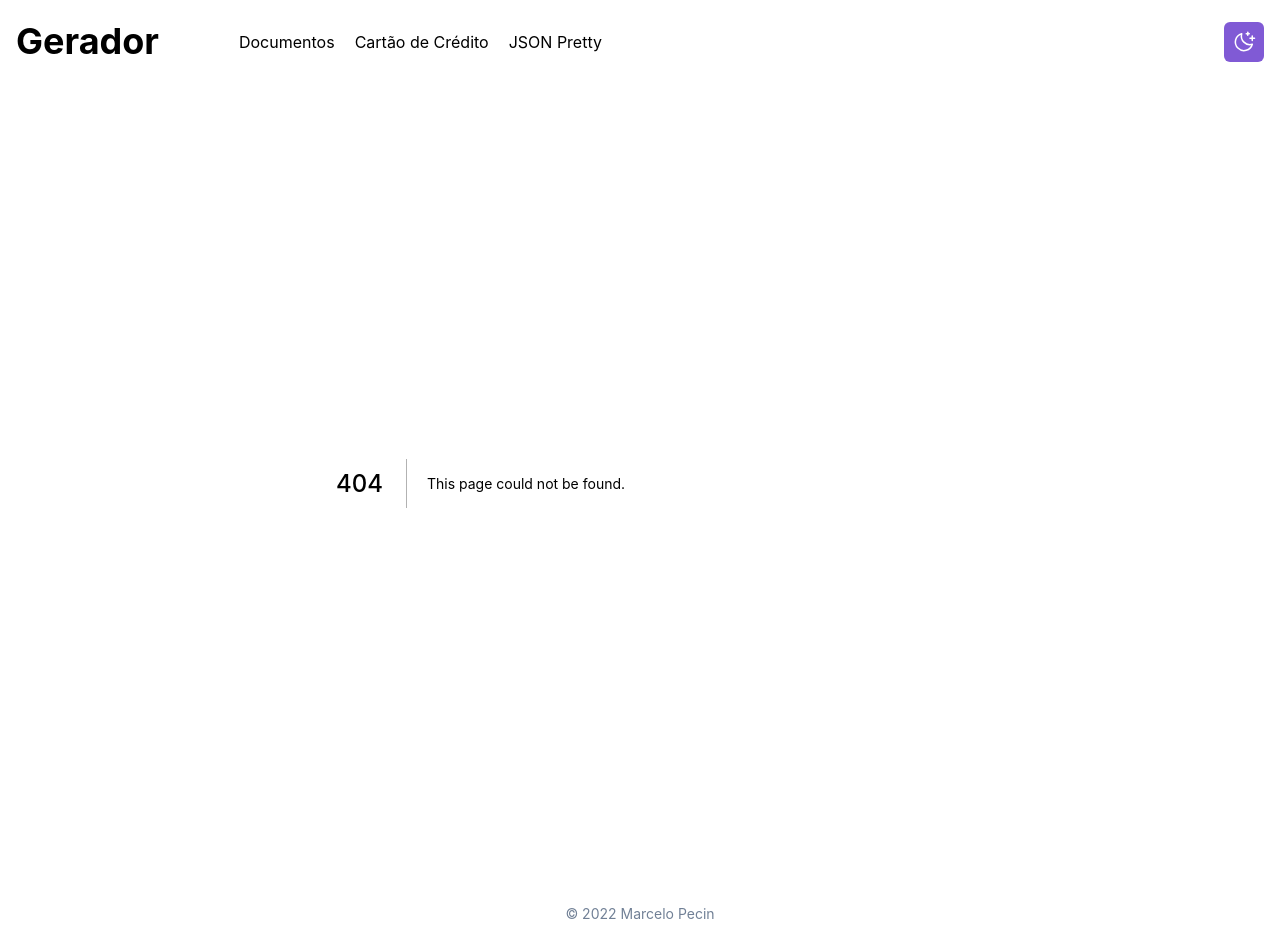
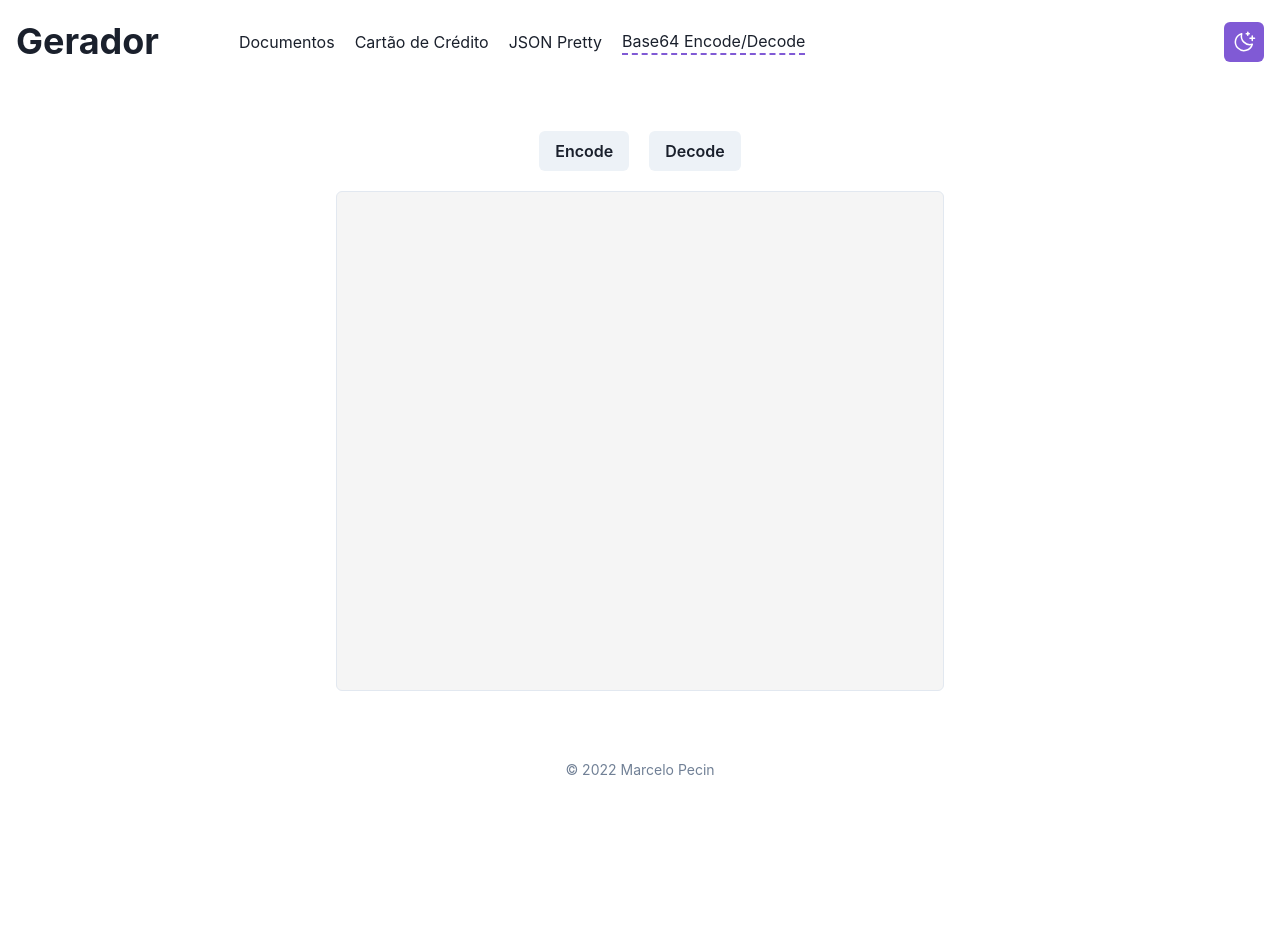
Before and after one commit to avuenja/gerador, a Next.js app: page /base64-encode-decode in a window 1280 px wide. Before the commit this address had no page. After the commit the page ends 800 px from the top, so only its background shows below. Built offline with nearby package versions, Linux system fonts and the light colour scheme.

Commit message:
feat: Base64 Encode e Decode

```diff
--- a/src/components/menu-mobile.tsx
+++ b/src/components/menu-mobile.tsx
@@ -66,6 +66,17 @@ const MobileMenu = () => {
             JSON Pretty
           </MenuItem>
         </NextLink>
+        <NextLink href="/base64-encode-decode" passHref>
+          <MenuItem
+            as={Link}
+            bg={isActive('/base64-encode-decode') ? bg : undefined}
+            color={isActive('/base64-encode-decode') ? color : undefined}
+            _active={{}}
+            _focus={{}}
+          >
+            Base64 Encode/Decode
+          </MenuItem>
+        </NextLink>
       </MenuList>
     </Menu>
   )
--- a/src/components/navbar.tsx
+++ b/src/components/navbar.tsx
@@ -27,6 +27,7 @@ const Navbar = () => {
               <NavLink href="/">Documentos</NavLink>
               <NavLink href="/credit-card">Cartão de Crédito</NavLink>
               <NavLink href="/json-pretty">JSON Pretty</NavLink>
+              <NavLink href="/base64-encode-decode">Base64 Encode/Decode</NavLink>
             </HStack>
           </Show>
         </HStack>
--- /dev/null
+++ b/src/pages/base64-encode-decode.tsx
@@ -0,0 +1,125 @@
+import React from 'react'
+import Head from 'next/head'
+import { motion } from 'framer-motion'
+import {
+  Button,
+  HStack,
+  Textarea,
+  useColorModeValue,
+  VStack,
+} from '@chakra-ui/react'
+
+const Base64EncodeDecode = () => {
+  const [text, setText] = React.useState('')
+  const [base64, setBase64] = React.useState('')
+  const [isInvalid, setIsInvalid] = React.useState(false)
+
+  const bg = useColorModeValue('blackAlpha.50', 'whiteAlpha.50')
+
+  const handleTextChange = (e: React.ChangeEvent<HTMLTextAreaElement>) => {
+    if (e.target.value === '') {
+      setIsInvalid(false)
+    }
+
+    setText(e.target.value)
+  }
+
+  const handleBase64 = (type: string) => {
+    try {
+      let base64 = ''
+
+      if (type === 'encode') {
+        const buffer = Buffer.from(text)
+        base64 = buffer.toString('base64')
+      } else {
+        const buffer = Buffer.from(text, 'base64')
+        base64 = buffer.toString()
+      }
+
+      setBase64(base64)
+    } catch (e) {
+      setIsInvalid(true)
+    }
+  }
+
+  const handleBack = () => {
+    setBase64('')
+    setIsInvalid(false)
+  }
+
+  const handleNew = () => {
+    setText('')
+    setBase64('')
+    setIsInvalid(false)
+  }
+
+  return (
+    <>
+      <Head>
+        <title>Gerador | Base64 Encode/Decode</title>
+        <meta
+          name="description"
+          content="Base64 Encode e Decode, para facilitar a visualização de base64."
+        />
+      </Head>
+
+      <VStack flex="1" justifyContent="center" spacing="5">
+        {base64.length > 0 ? (
+          <>
+            <HStack spacing="5">
+              <Button onClick={handleBack}>Editar</Button>
+              <Button onClick={handleNew}>Novo</Button>
+            </HStack>
+
+            <Textarea
+              as={motion.textarea}
+              key={'base64'}
+              initial={{ x: 100, opacity: 0 }}
+              animate={{ x: 0, opacity: 1 }}
+              transition="0.2s linear"
+              maxWidth="container.sm"
+              height="31.25rem"
+              resize="none"
+              bg={bg}
+              value={base64}
+            />
+          </>
+        ) : (
+          <>
+            <HStack spacing="5">
+              <Button
+                disabled={text.length === 0}
+                onClick={() => handleBase64('encode')}
+              >
+                Encode
+              </Button>
+              <Button
+                disabled={text.length === 0}
+                onClick={() => handleBase64('decode')}
+              >
+                Decode
+              </Button>
+            </HStack>
+
+            <Textarea
+              as={motion.textarea}
+              key={'text'}
+              initial={{ x: -100, opacity: 0 }}
+              animate={{ x: 0, opacity: 1 }}
+              transition="0.2s linear"
+              maxWidth="container.sm"
+              height="31.25rem"
+              resize="none"
+              bg={bg}
+              value={text}
+              onChange={handleTextChange}
+              isInvalid={isInvalid}
+            />
+          </>
+        )}
+      </VStack>
+    </>
+  )
+}
+
+export default Base64EncodeDecode
```
